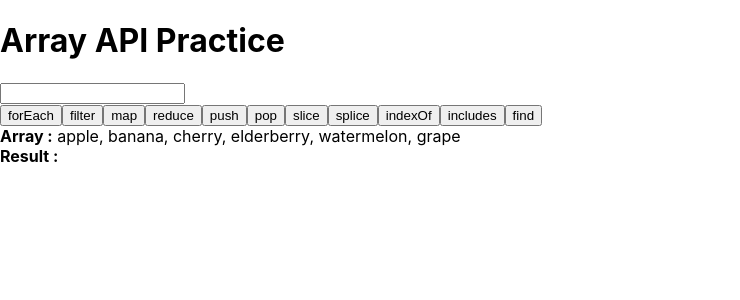
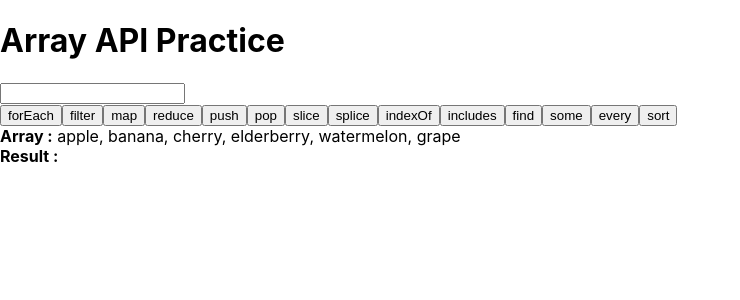
Before and after one commit to KyeongyeonKim/sparta-standard, a React (Create React App) app: page / in a window 1280 px wide. Shown: the top 300 px of the page, without its empty margins (0-740 px from the left). Built offline with nearby package versions, Linux system fonts and the light colour scheme.

Commit message:
0119 과제 sort

```diff
--- a/src/App.js
+++ b/src/App.js
@@ -112,6 +112,22 @@ function App() {
     setResult(found);
   };
 
+  const handleSome = () => {
+    const fruit = array.some((fruit) => fruit.includes(query));
+    setResult(fruit);
+  };
+
+  const handleEvery = () => {
+    const fruit = array.every((fruit) => fruit.length > 5);
+    setResult(fruit);
+  };
+
+  const handleSort = () => {
+    const newArr = [...array];
+    setArray(array);
+    setResult(newArr.sort().join(", "));
+  };
+
   return (
     <div>
       <h1>Array API Practice</h1>
@@ -136,6 +152,9 @@ function App() {
         <button onClick={handleIndexOf}>indexOf</button>
         <button onClick={handleIncludes}>includes</button>
         <button onClick={handleFind}>find</button>
+        <button onClick={handleSome}>some</button>
+        <button onClick={handleEvery}>every</button>
+        <button onClick={handleSort}>sort</button>
       </div>
       <div>
         <strong>Array :</strong> {array.join(", ")}
```
